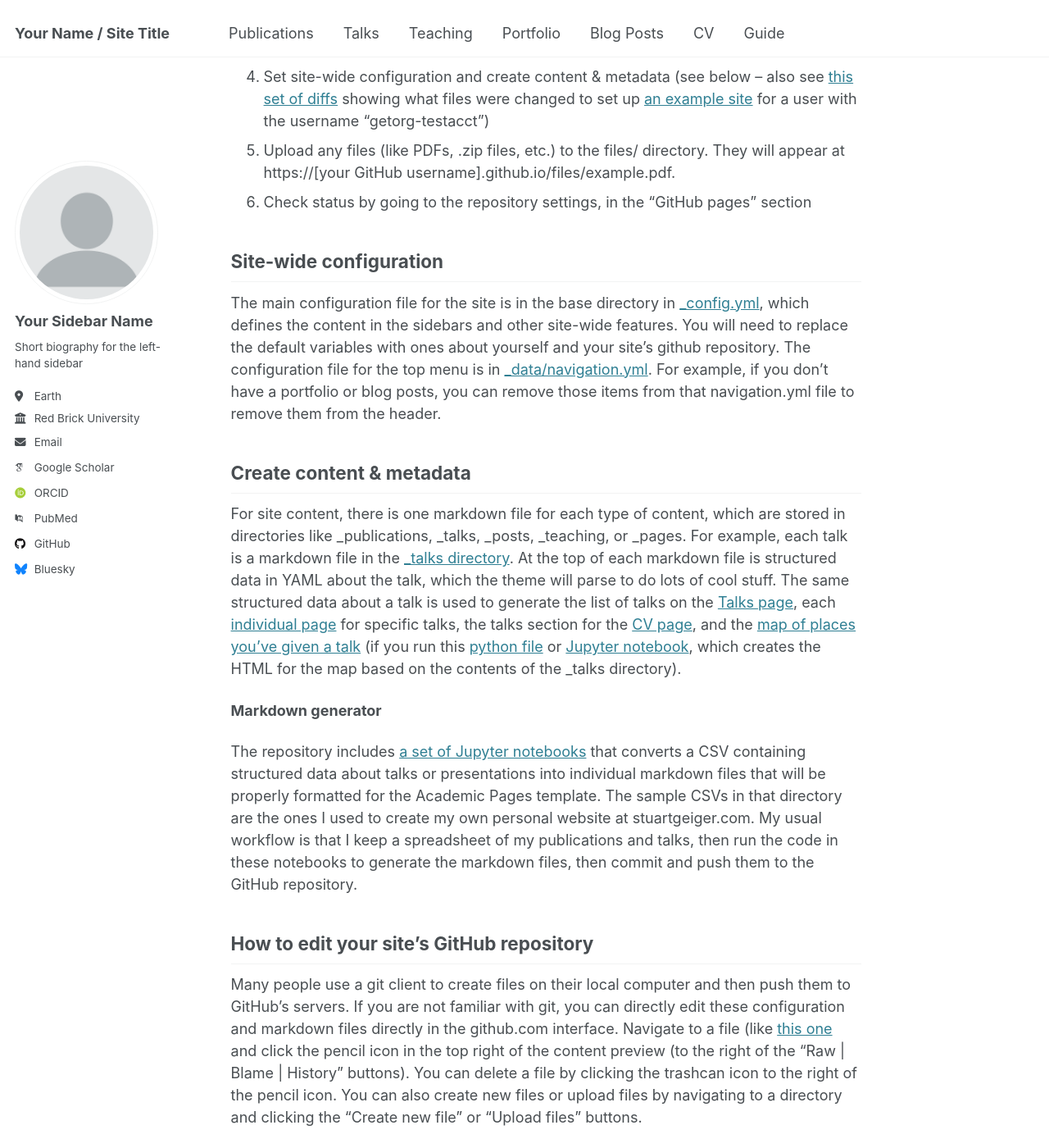
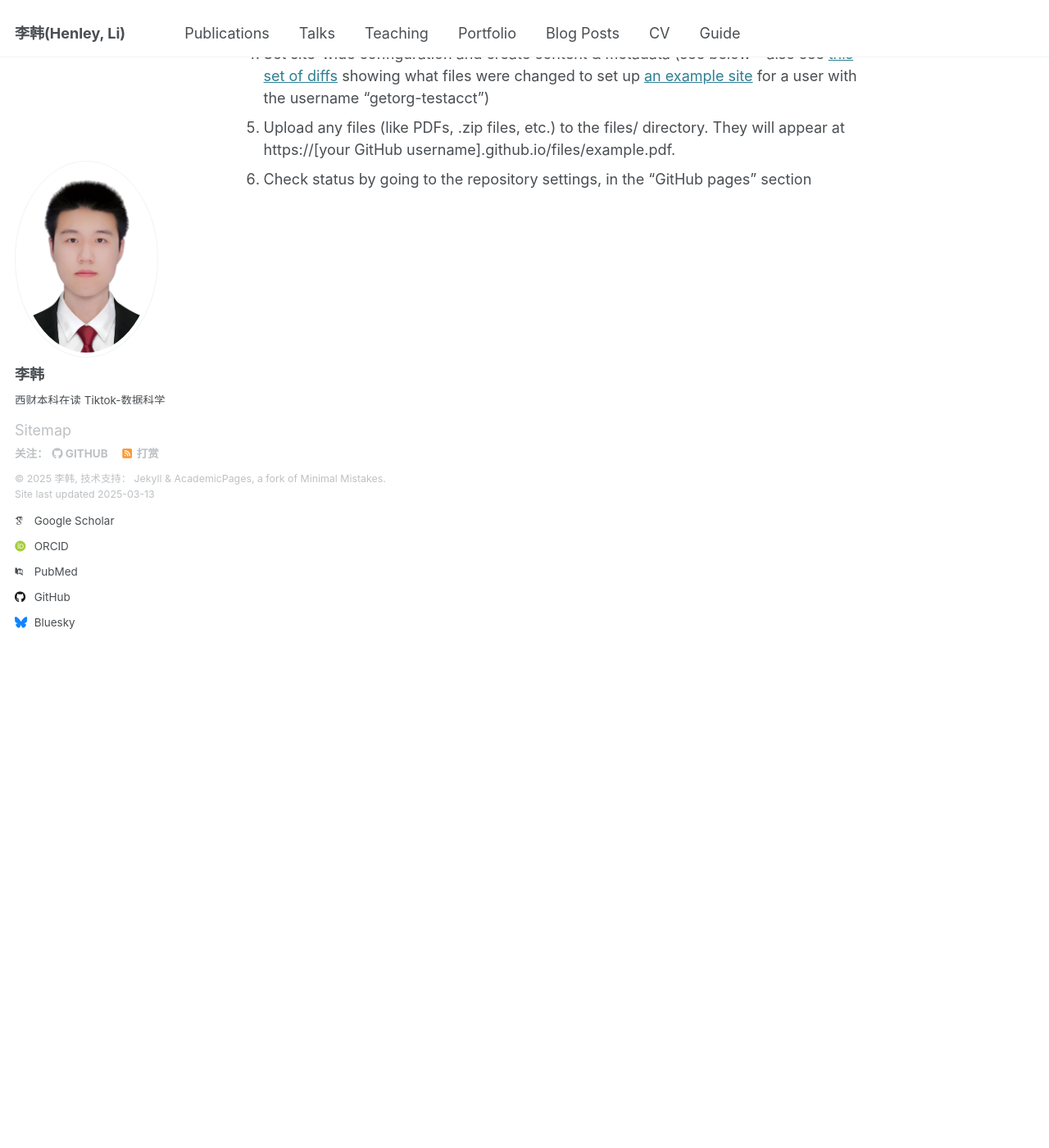
Before and after one commit to Haohanblue/Haohanblue.github.io, a Jekyll site: the page built from _pages/about.md, in a window 1280 px wide and 1400 px high, scrolled down 1130 px. Shown: the whole window at 82% size. Built offline with Jekyll 4.4.1, drawn with Linux system fonts in a browser that asks for light colours; some web fonts are replaced; some of the changed text lies outside the part shown.

Commit message:
feat: 初始化

```diff
--- a/_config.yml
+++ b/_config.yml
@@ -7,15 +7,15 @@
 # server process.
 
 # Basic Site Settings
-locale                   : "en-US"
+locale                   : "zh-CN"
 site_theme               : "default"
-title                    : "Your Name / Site Title"
+title                    : "李韩(Henley, Li)"
 title_separator          : "-"
-name                     : &name "Your Name"
-description              : &description "personal description"
-url                      : https://academicpages.github.io # the base hostname & protocol for your site e.g. "https://[your GitHub username].github.io"
+name                     : &name "李韩"
+description              : &description "西财本科在读 现任字节跳动-Tiktok 数据科学实习生"
+url                      : https://Haohanblue.github.io # the base hostname & protocol for your site e.g. "https://[your GitHub username].github.io"
 baseurl                  : "" # the subpath of your site, e.g. "/blog"
-repository               : "academicpages/academicpages.github.io"
+repository               : "Haohanblue/Haohanblue.github.io"
 
 # Site Author - The following control what appear as part of the author content on the side bar.
 #               If a field is blank the icon and link will not appear, otherwise it will be shown.
@@ -23,13 +23,13 @@ repository               : "academicpages/academicpages.github.io"
 author:
   # Biographic information
   avatar           : "profile.png"
-  name             : "Your Sidebar Name"
+  name             : "李韩"
   pronouns         : # example: "she/her"
-  bio              : "Short biography for the left-hand sidebar"
-  location         : "Earth"
-  employer         : "Red Brick University"
+  bio              : "西财本科在读 Tiktok-数据科学实习生"
+  location         : "上海"
+  employer         : "西南财经大学"
   uri              : # URL
-  email            : "none@example.org"
+  email            : "lihan.henley@163.com"
 
   # Academic websites
   arxiv            : # URL - Update with the correct link to your profile
--- a/_pages/about.md
+++ b/_pages/about.md
@@ -1,6 +1,6 @@
 ---
 permalink: /
-title: "Academic Pages is a ready-to-fork GitHub Pages template for academic personal websites"
+title: "关于我"
 author_profile: true
 redirect_from:
   - /about/
@@ -23,27 +23,3 @@ Getting started
 1. Set site-wide configuration and create content & metadata (see below -- also see [this set of diffs](http://archive.is/3TPas) showing what files were changed to set up [an example site](https://getorg-testacct.github.io) for a user with the username "getorg-testacct")
 1. Upload any files (like PDFs, .zip files, etc.) to the files/ directory. They will appear at https://[your GitHub username].github.io/files/example.pdf.
 1. Check status by going to the repository settings, in the "GitHub pages" section
-
-Site-wide configuration
-------
-The main configuration file for the site is in the base directory in [_config.yml](https://github.com/academicpages/academicpages.github.io/blob/master/_config.yml), which defines the content in the sidebars and other site-wide features. You will need to replace the default variables with ones about yourself and your site's github repository. The configuration file for the top menu is in [_data/navigation.yml](https://github.com/academicpages/academicpages.github.io/blob/master/_data/navigation.yml). For example, if you don't have a portfolio or blog posts, you can remove those items from that navigation.yml file to remove them from the header.
-
-Create content & metadata
-------
-For site content, there is one markdown file for each type of content, which are stored in directories like _publications, _talks, _posts, _teaching, or _pages. For example, each talk is a markdown file in the [_talks directory](https://github.com/academicpages/academicpages.github.io/tree/master/_talks). At the top of each markdown file is structured data in YAML about the talk, which the theme will parse to do lots of cool stuff. The same structured data about a talk is used to generate the list of talks on the [Talks page](https://academicpages.github.io/talks), each [individual page](https://academicpages.github.io/talks/2012-03-01-talk-1) for specific talks, the talks section for the [CV page](https://academicpages.github.io/cv), and the [map of places you've given a talk](https://academicpages.github.io/talkmap.html) (if you run this [python file](https://github.com/academicpages/academicpages.github.io/blob/master/talkmap.py) or [Jupyter notebook](https://github.com/academicpages/academicpages.github.io/blob/master/talkmap.ipynb), which creates the HTML for the map based on the contents of the _talks directory).
-
-**Markdown generator**
-
-The repository includes [a set of Jupyter notebooks](https://github.com/academicpages/academicpages.github.io/tree/master/markdown_generator
-) that converts a CSV containing structured data about talks or presentations into individual markdown files that will be properly formatted for the Academic Pages template. The sample CSVs in that directory are the ones I used to create my own personal website at stuartgeiger.com. My usual workflow is that I keep a spreadsheet of my publications and talks, then run the code in these notebooks to generate the markdown files, then commit and push them to the GitHub repository.
-
-How to edit your site's GitHub repository
-------
-Many people use a git client to create files on their local computer and then push them to GitHub's servers. If you are not familiar with git, you can directly edit these configuration and markdown files directly in the github.com interface. Navigate to a file (like [this one](https://github.com/academicpages/academicpages.github.io/blob/master/_talks/2012-03-01-talk-1.md) and click the pencil icon in the top right of the content preview (to the right of the "Raw | Blame | History" buttons). You can delete a file by clicking the trashcan icon to the right of the pencil icon. You can also create new files or upload files by navigating to a directory and clicking the "Create new file" or "Upload files" buttons.
-
-Example: editing a markdown file for a talk
-![Editing a markdown file for a talk](/images/editing-talk.png)
-
-For more info
-------
-More info about configuring Academic Pages can be found in [the guide](https://academicpages.github.io/markdown/), the [growing wiki](https://github.com/academicpages/academicpages.github.io/wiki), and you can always [ask a question on GitHub](https://github.com/academicpages/academicpages.github.io/discussions). The [guides for the Minimal Mistakes theme](https://mmistakes.github.io/minimal-mistakes/docs/configuration/) (which this theme was forked from) might also be helpful.
```
Also changed, not shown: images/profile.png.
